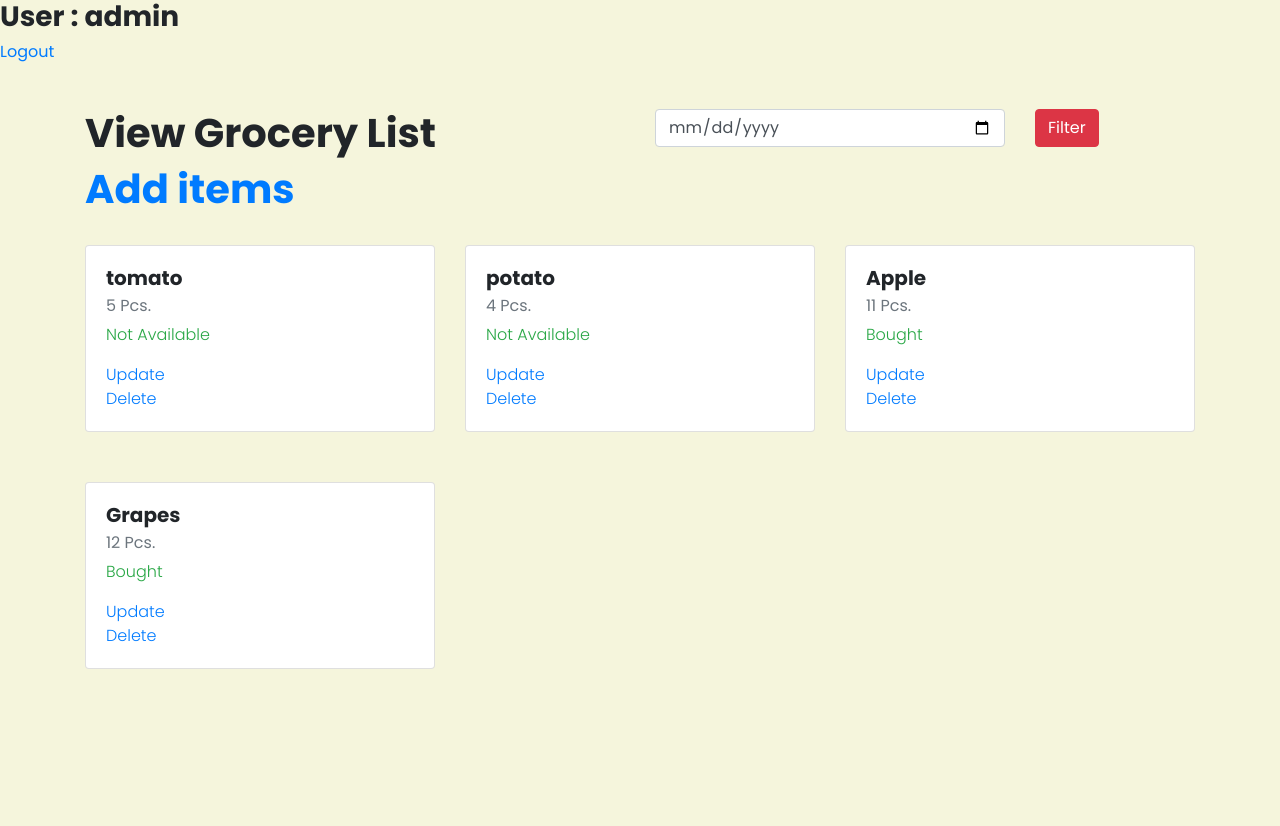
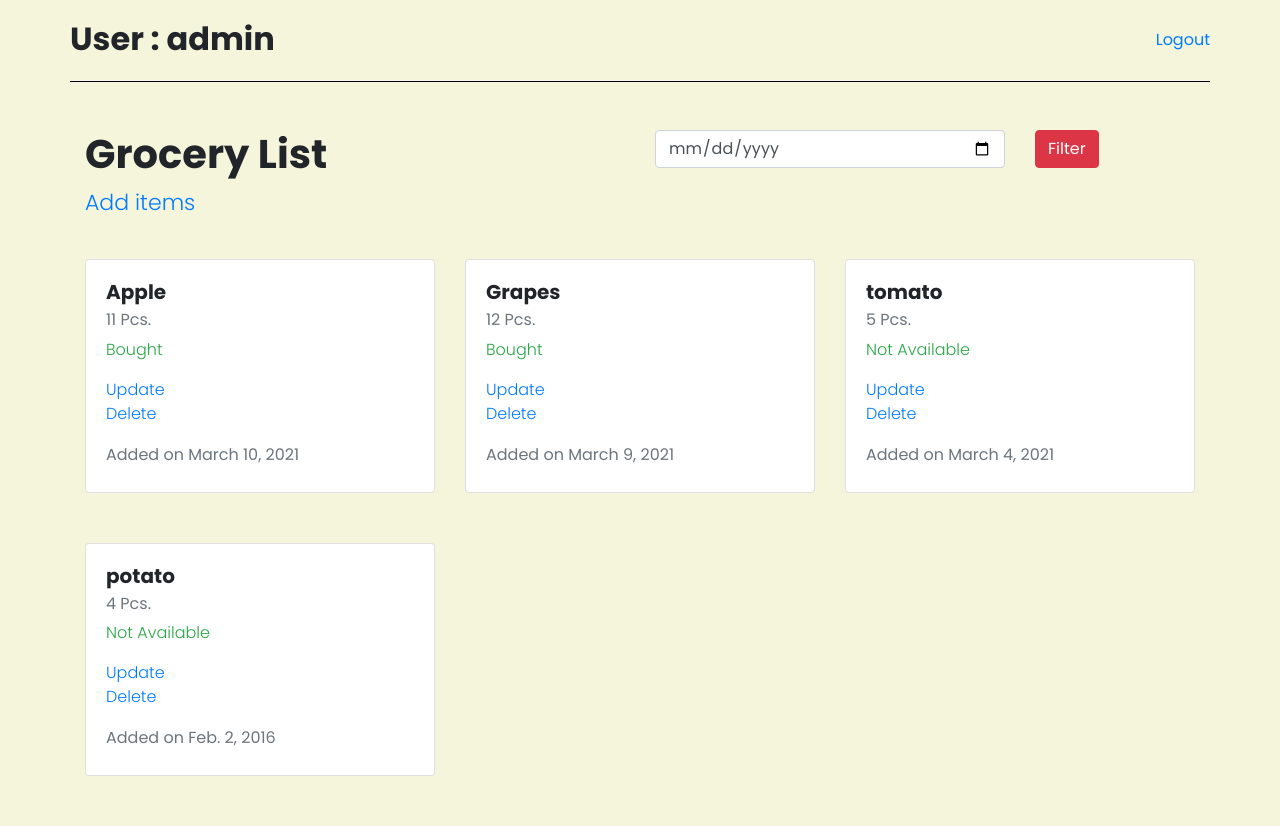
Before and after one commit to 09sachin/Shopping-List, a Django app: page / in a window 1280 px wide. Before the commit the page ends 669 px from the top, so only its background shows below. Run offline with Django 3.2, Linux system fonts and the light colour scheme; a user stored in the database is signed in; data comes from the database, SQL or seed files in the repository; both versions use the stored data as it was after the commit; some libraries are stand-ins or nearby versions.

Commit message:
url chnges

```diff
--- a/RR/settings.py
+++ b/RR/settings.py
@@ -25,7 +25,7 @@ SECRET_KEY = 'nwia6700-%^^buryh4moj*fo$!&totq7&*t(_s)pr%n1(!6hg+'
 # SECURITY WARNING: don't run with debug turned on in production!
 DEBUG = True
 
-ALLOWED_HOSTS = ['shoppinglist09.pythonanywhere.com','*']
+ALLOWED_HOSTS = ['*']
 
 
 # Application definition
--- a/Shopping/urls.py
+++ b/Shopping/urls.py
@@ -5,6 +5,6 @@ from . import views
 urlpatterns = [
     path('add_items',views.add_item),
     path('',views.list_view, name = 'home'),
-    path('<id>/update', views.update_view),
-    path('<id>/delete', views.delete_view),
+    path('<person>/<slug:item_name>/<id>/update', views.update_view,name = 'update'),
+    path('<person>/<slug:item_name>/<id>/delete', views.delete_view, name='delete'),
 ]
--- a/Shopping/views.py
+++ b/Shopping/views.py
@@ -1,6 +1,5 @@
 from django.contrib.auth.decorators import login_required
 from django.http import HttpResponse
-from django.shortcuts import render
 from . import forms, models
 from django.shortcuts import (get_object_or_404,
                               render,
@@ -23,13 +22,14 @@ def add_item(request):
             return HttpResponseRedirect("/")
         else:
             print('invalid')
-    return render(request,'form.html',{'form':form})
+    return render(request, 'add_item.html', {'form':form})
 
 
 @login_required
 def list_view(request):
-    context = {}
-    dataset = models.Shopping_list.objects.all().filter(person=request.user)
+    dataset = models.Shopping_list.objects.all().filter(person=request.user).order_by('date')
+    dataset = dataset.reverse()
+
     form = forms.DateFilter(request.POST)
     if request.method == 'POST':
         if form.is_valid():
@@ -39,12 +39,11 @@ def list_view(request):
         else:
             print('invalid')
     context = {"dataset":dataset,'form':form}
-
     return render(request, "index.html", context)
 
 
 @login_required
-def update_view(request, id):
+def update_view(request,person,item_name,id):
 
     context = {}
     obj = get_object_or_404(models.Shopping_list, id=id)
@@ -58,11 +57,11 @@ def update_view(request, id):
         return HttpResponseRedirect("/")
 
     context= {"form":form,"obj":obj}
-    return render(request, "update_view.html", context)
+    return render(request, "update_item.html", context)
 
 
 @login_required
-def delete_view(request, id):
+def delete_view(request,person,item_name,id):
     context = {}
     obj = get_object_or_404(models.Shopping_list, id=id)
 
--- a/accounts/static/css/style.css
+++ b/accounts/static/css/style.css
@@ -9,3 +9,21 @@ h1, h2, h3, h4, h5 {
     font-family: 'Poppins', sans-serif;
     font-weight: 700;
 }
+
+.header{
+    padding: 20px 0 15px 0;
+    border-bottom: 1px solid black;
+    display: flex;
+    flex-direction: row;
+    justify-content: space-between;
+    align-items: center;
+}
+
+.header>a{
+    display: inline-block;
+    float: right;
+}
+
+.header>h2{
+    display: inline;
+}
--- a/templates/form.html
+++ b/templates/add_item.html
@@ -61,7 +61,9 @@
 <script>
     $(document).ready(function() {
       $( function() {
-    $( "#id_date" ).datepicker();
+    $( "#id_date" ).datepicker({
+ maxDate:'0'
+});
   } );
 });
 </script>
--- a/templates/index.html
+++ b/templates/index.html
@@ -10,15 +10,16 @@
         <link rel="stylesheet" href="{% static 'css/style.css' %}">
     </head>
     <body>
-
-<h3 >User : {{ user }}</h3>
-<a   href="/accounts/logout"><h6>Logout</h6></a>
+<div class="container header">
+<h2 >User : {{ user }}</h2>
+<a href="/accounts/logout"><h6>Logout</h6></a>
+</div>
         <div class="container mt-5">
             <!-- top -->
             <div class="row">
                 <div class="col-lg-6">
-                    <h1>View Grocery List</h1>
-                    <h1><a href="/add_items">Add items</a> </h1>
+                    <h1>Grocery List</h1>
+                    <p style="font-size: 22px"><a href="/add_items">Add items</a> </p>
 
                 </div>
                 <div class="col-lg-6 float-right">
@@ -52,8 +53,9 @@
                           <h5 class="card-title">{{ data.item_name}}</h5>
                           <h6 class="card-subtitle mb-2 text-muted">{{ data.item_quantity}} Pcs.</h6>
                           <p class="text-success">{{ data.item_status}}</p>
-                            <a href="{{ data.id }}/update">Update</a><br>
-                            <a href="{{ data.id }}/delete">Delete</a>
+                            <a href="{% url 'update'  data.person data.item_name data.id %}">Update</a><br>
+                            <a href="{% url 'delete'  data.person data.item_name data.id %}">Delete</a>
+                            <h6 style="padding-top: 25px" class="card-subtitle mb-2 text-muted">Added on {{ data.date}} </h6>
                         </div>
                       </div>
                 </div>
--- a/templates/update_view.html
+++ b/templates/update_item.html
@@ -37,7 +37,11 @@
 <script>
     $(document).ready(function() {
       $( function() {
-    $( "#id_date" ).datepicker();
+    $( "#id_date" ).datepicker(
+        {
+ maxDate:'0'
+}
+    );
   } );
 });
 </script>
```
Also changed, not shown: db.sqlite3.
